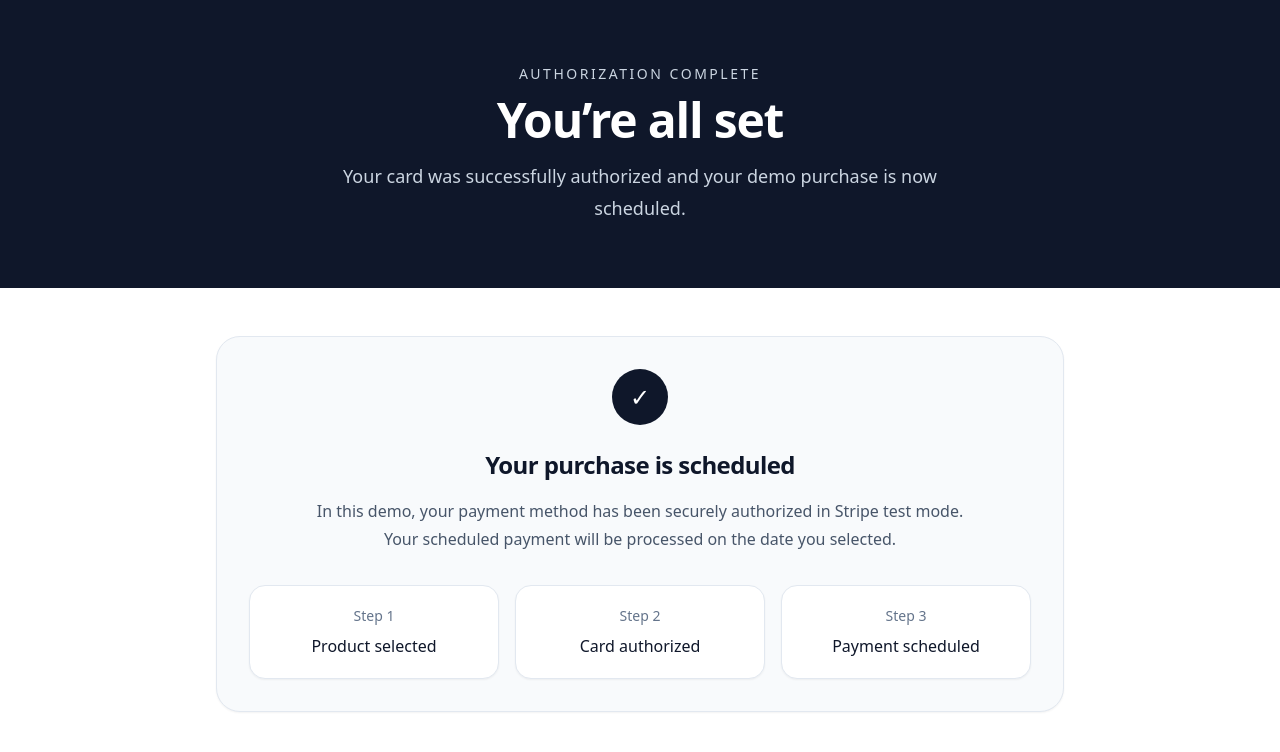
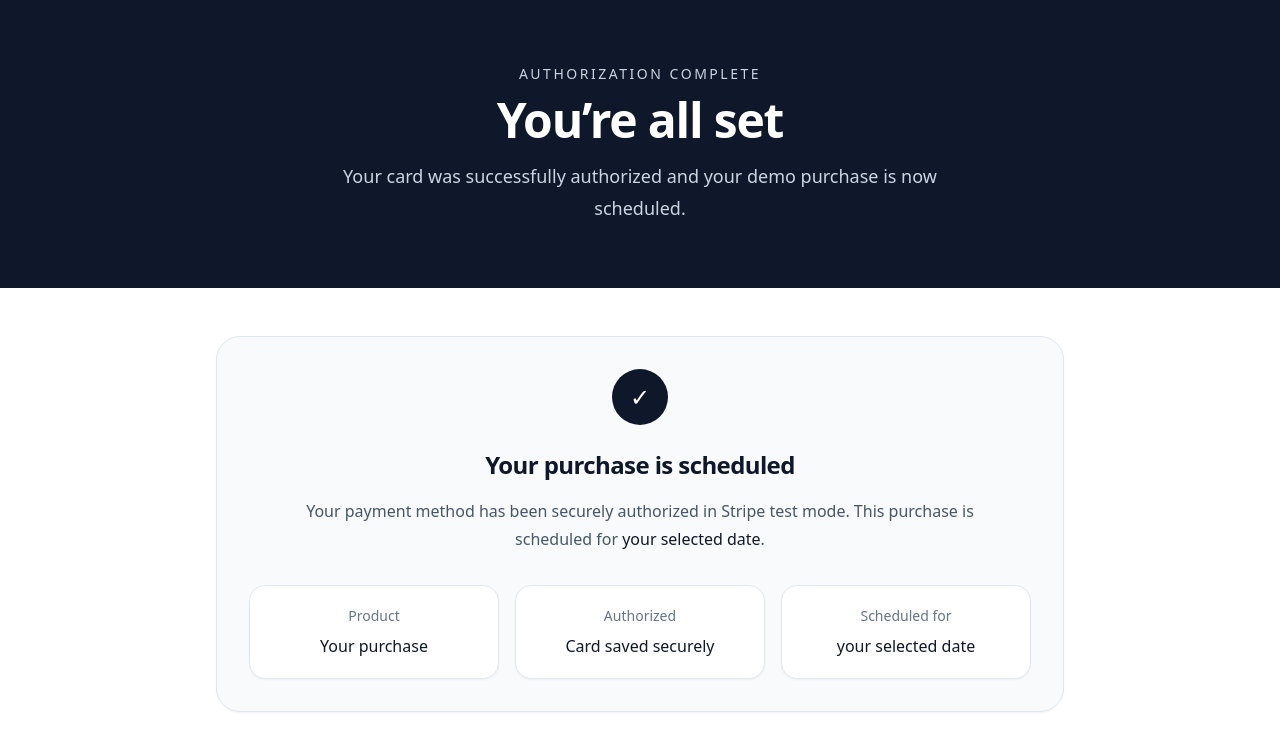
Before and after one commit to snpl-git/snpl-landingpage, a Next.js app: page /demo/success in a window 1280 px wide. Shown: the top 752 px of the page. Built offline with nearby package versions, Linux system fonts and the light colour scheme.

Commit message:
Refactor Success component to use Suspense

```diff
--- a/app/demo/success/page.tsx
+++ b/app/demo/success/page.tsx
@@ -1,4 +1,21 @@
-export default function Success() {
+'use client'
+
+import { Suspense } from 'react'
+import { useSearchParams } from 'next/navigation'
+
+function SuccessContent() {
+  const search = useSearchParams()
+  const product = search.get('product') || 'Your purchase'
+  const date = search.get('date') || ''
+
+  const formattedDate = date
+    ? new Date(`${date}T12:00:00`).toLocaleDateString('en-US', {
+        month: 'long',
+        day: 'numeric',
+        year: 'numeric',
+      })
+    : 'your selected date'
+
   return (
     <main className="min-h-screen bg-white text-slate-900">
       <section className="bg-slate-900 text-white">
@@ -23,29 +40,29 @@ export default function Success() {
             </div>
 
             <h2 className="text-2xl font-semibold tracking-tight">
-              Your purchase is scheduled
+              {product} is scheduled
             </h2>
 
             <p className="mt-4 text-base leading-7 text-slate-600">
-              In this demo, your payment method has been securely authorized in Stripe test mode.
-              Your scheduled payment will be processed on the date you selected.
+              Your payment method has been securely authorized in Stripe test mode.
+              This purchase is scheduled for <span className="font-medium text-slate-900">{formattedDate}</span>.
             </p>
           </div>
 
           <div className="mt-8 grid gap-4 md:grid-cols-3">
             <div className="rounded-2xl border border-slate-200 bg-white p-5 text-center shadow-sm">
-              <p className="text-sm font-medium text-slate-500">Step 1</p>
-              <p className="mt-2 font-medium">Product selected</p>
+              <p className="text-sm font-medium text-slate-500">Product</p>
+              <p className="mt-2 font-medium">{product}</p>
             </div>
 
             <div className="rounded-2xl border border-slate-200 bg-white p-5 text-center shadow-sm">
-              <p className="text-sm font-medium text-slate-500">Step 2</p>
-              <p className="mt-2 font-medium">Card authorized</p>
+              <p className="text-sm font-medium text-slate-500">Authorized</p>
+              <p className="mt-2 font-medium">Card saved securely</p>
             </div>
 
             <div className="rounded-2xl border border-slate-200 bg-white p-5 text-center shadow-sm">
-              <p className="text-sm font-medium text-slate-500">Step 3</p>
-              <p className="mt-2 font-medium">Payment scheduled</p>
+              <p className="text-sm font-medium text-slate-500">Scheduled for</p>
+              <p className="mt-2 font-medium">{formattedDate}</p>
             </div>
           </div>
         </div>
@@ -82,3 +99,11 @@ export default function Success() {
     </main>
   )
 }
+
+export default function SuccessPage() {
+  return (
+    <Suspense fallback={<div className="p-6 text-slate-600">Loading...</div>}>
+      <SuccessContent />
+    </Suspense>
+  )
+}
```
